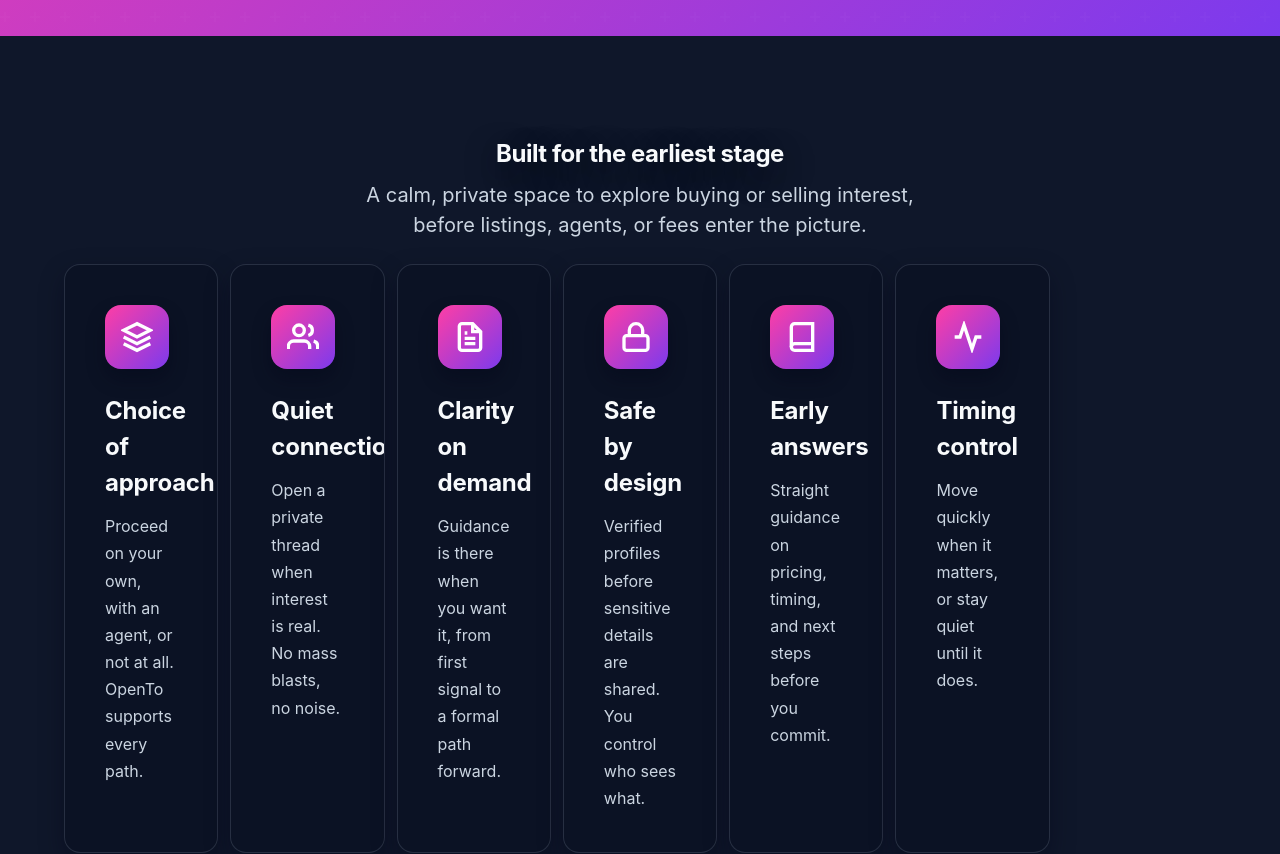
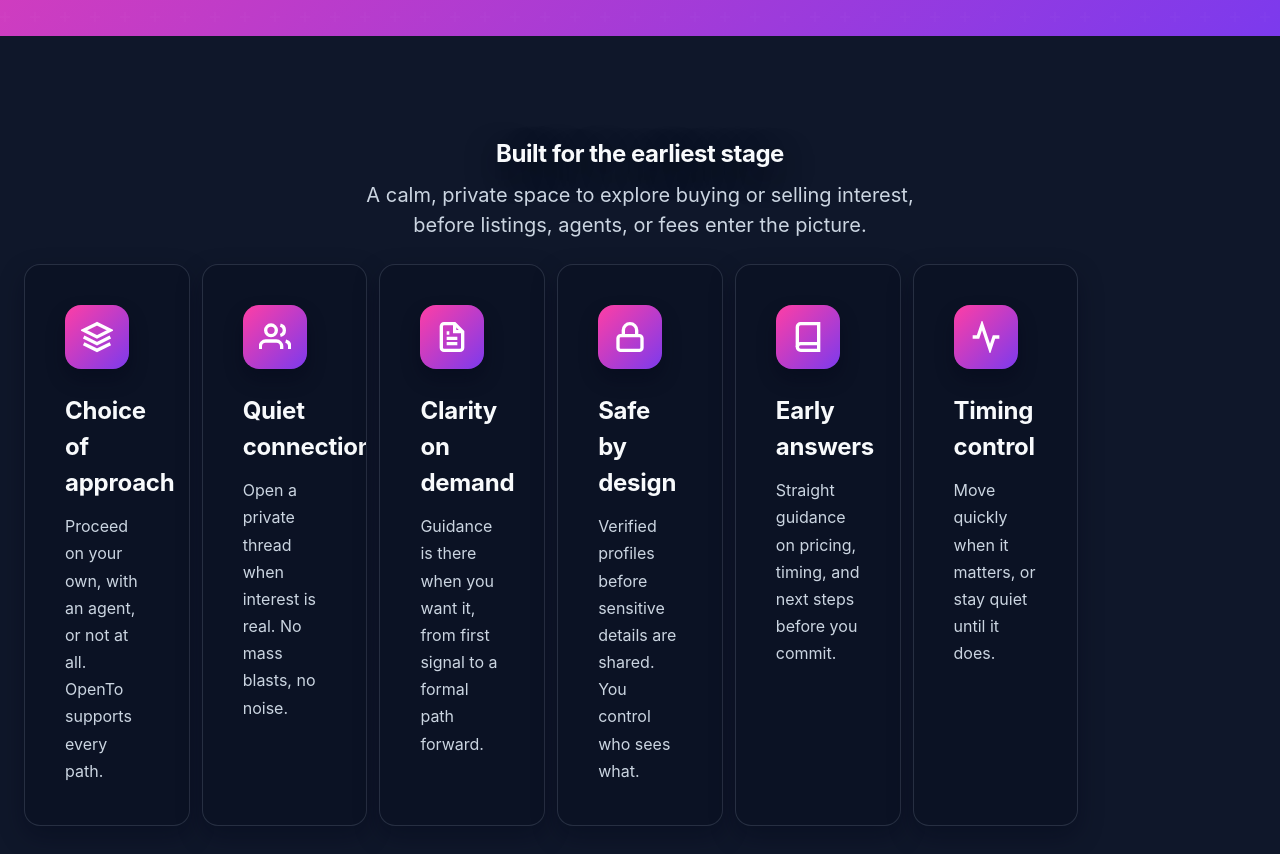
Before and after one commit to thomas-ryan-crosby/funk-brokers, a React (Vite) app: page / in a window 1280 px wide. Shown: the part 840-1694 px from the top of the page. Built offline with nearby package versions, Linux system fonts and the light colour scheme; no server answers.

Commit message:
Rebuild features cards layout
Switch the features grid to a flex layout with explicit card widths so the row is centered and visually balanced.

Co-authored-by: Cursor <cursoragent@cursor.com>

```diff
--- a/src/pages/Landing.css
+++ b/src/pages/Landing.css
@@ -227,6 +227,10 @@
   background: var(--color-bg-secondary, #0f172a);
 }
 
+.features-section .container {
+  max-width: 1400px;
+}
+
 .landing-tweet-card {
   position: relative;
   max-width: 720px;
@@ -284,12 +288,11 @@
 }
 
 .features-grid {
-  display: grid;
-  grid-template-columns: repeat(3, minmax(320px, 1fr));
+  display: flex;
+  flex-wrap: wrap;
   gap: 24px;
-  max-width: 1400px;
-  margin: 0 auto;
   justify-content: center;
+  align-items: stretch;
 }
 
 .feature-card {
@@ -301,6 +304,8 @@
   border: 1px solid var(--color-border-light, rgba(148, 163, 184, 0.2));
   position: relative;
   overflow: hidden;
+  flex: 1 1 320px;
+  max-width: 360px;
 }
 
 .feature-card::before {
@@ -484,8 +489,8 @@
 
 /* Responsive Design */
 @media (max-width: 1100px) {
-  .features-grid {
-    grid-template-columns: repeat(2, minmax(320px, 1fr));
+  .feature-card {
+    max-width: 420px;
   }
 }
 
@@ -521,7 +526,7 @@
   }
 
   .features-grid {
-    grid-template-columns: 1fr;
+    justify-content: center;
   }
 
   .steps-wrapper {
```
